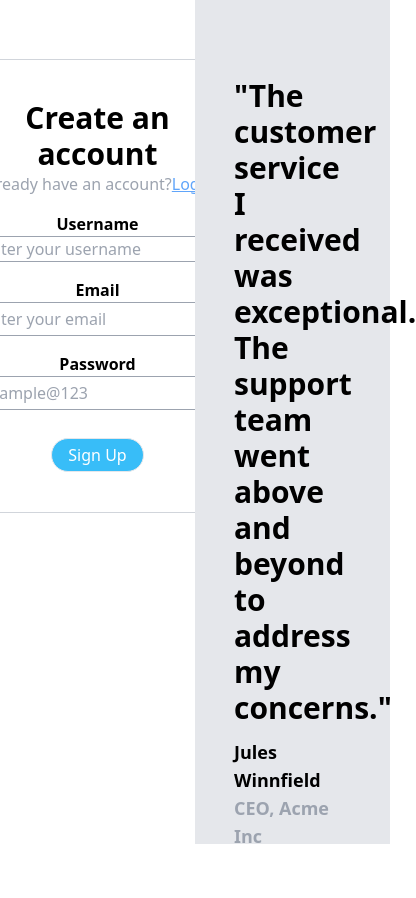
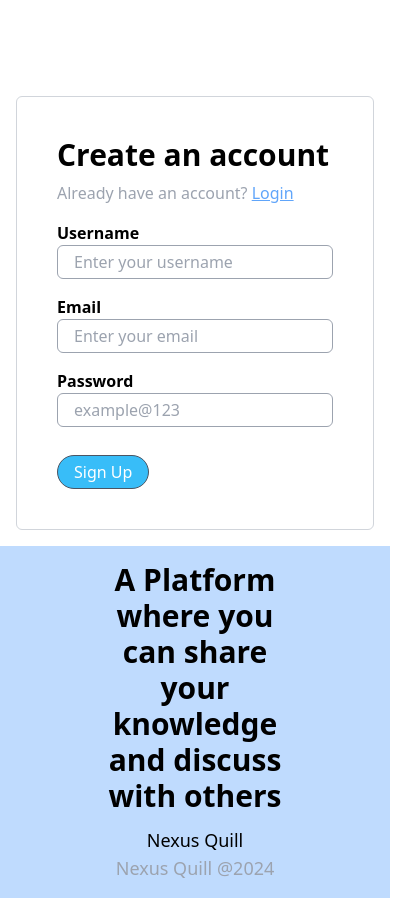
Before and after one commit to Ayushjodd/Nexus-Quill, a React (Vite) app in the folder frontend/: page /signup in a window 390 px wide. Shown: the whole page, 416 px wide, since content can reach past the window. Before the commit the page ends 850 px from the top, so only its background shows below. Built offline with nearby package versions, Linux system fonts and the light colour scheme.

Commit message:
Added responsiveness

```diff
--- a/frontend/src/Routes/Landing.tsx
+++ b/frontend/src/Routes/Landing.tsx
@@ -4,6 +4,9 @@ import data from "../data";
 import { FaGithub, FaTwitter, FaLinkedin } from "react-icons/fa";
 
 export default function Landing() {
+  const github1Handler = () => {
+    window.open("https://github.com/Rudra-Sankha-Sinhamahapatra/Nexus-Quill");
+  };
   const rudratwitterHandler = () => {
     window.open("https://twitter.com/RudraSankha");
   };
@@ -18,11 +21,8 @@ export default function Landing() {
   const ayushLinkedInHandler = () => {
     window.open("https://www.linkedin.com/in/ayush-jangra-9992a82a3/");
   };
-  const github1Handler = () => {
-    window.open("https://github.com/Rudra-Sankha-Sinhamahapatra/Nexus-Quill");
-  };
   const [selected, setSelected] = useState(null);
-  function handleSingleSelection(getCurrentId: any) {
+  function handleSingleSelection(getCurrentId:any) {
     setSelected(getCurrentId === selected ? null : getCurrentId);
   }
   const route = useNavigate();
@@ -31,17 +31,22 @@ export default function Landing() {
   };
   return (
     <>
-      <div className="absolute inset-0 -z-10 h-full w-full items-center px-5 py-24 [background:radial-gradient(125%_125%_at_50%_10%,#000_40%,#63e_100%)]"></div>
-      <div className="flex ml-[37%]">
-        <h1 className="select-none pt-3 text-4xl text-gray-200 hover:pt-1 transition-all text-center hover:text-[#402094]">
-          Discover and Share Your Stories
-        </h1>
-        <div className="flex">
+      <div className="fixed inset-0 -z-10 min-h-screen w-full bg-[radial-gradient(125%_125%_at_50%_10%,#000_40%,#63e_100%)]"></div>
+      <div className="flex flex-col lg:flex-row justify-center items-center text-center lg:text-left">
+        <div>
+          <h1 className="select-none pt-3 text-4xl text-gray-200 hover:pt-1 transition-all hover:text-[#402094]">
+            Discover and Share Your Stories
+          </h1>
+          <h3 className="text-gray-200 mt-3 text-lg">
+            Join a community of writers, readers, and thinkers
+          </h3>
+        </div>
+        <div className="flex mt-5 lg:mt-0 lg:ml-10">
           <button
             onClick={onClickHandler}
-            className="hover:bg-gray-200 transition-all hover:text-[#402094] text-white p-3 mt-3 bg-[#402094] ml-96 border border-gray-400 rounded-full"
+            className="hover:bg-gray-200 transition-all hover:text-[#402094] text-white p-3 mt-3 bg-[#402094] border border-gray-400 rounded-full"
           >
-            JOIN NOW !
+            JOIN NOW!
           </button>
           <span
             onClick={github1Handler}
@@ -51,19 +56,16 @@ export default function Landing() {
           </span>
         </div>
       </div>
-      <h3 className="text-gray-200 text-center mt-3 text-lg">
-        Join a community of writers, readers, and thinkers
-      </h3>
 
-      <div className="text-center text-green-500 text-xl pt-[6%]">
-        <div className="m-10 p-7 text-3xl text-pretty justify-items-center">
+      <div className="text-center text-green-500 text-xl pt-10 lg:pt-[6%]">
+        <div className="m-5 lg:m-10 p-7 text-3xl text-pretty justify-items-center">
           <div>
             {data && data.length > 0 ? (
               data.map((dataItem) => (
                 <div key={dataItem.id}>
                   <div
                     onClick={() => handleSingleSelection(dataItem.id)}
-                    className="title pt-5 pb-5"
+                    className="title pt-5 pb-5 cursor-pointer"
                   >
                     <h3>{dataItem.question}</h3>
                     <button className="bg-[#402094] text-white text-2xl rounded-full p-2 px-4 hover:bg-white hover:text-[#402094] transition-all">
@@ -81,7 +83,6 @@ export default function Landing() {
           </div>
         </div>
       </div>
-
       <div className="text-center mt-10 text-gray-200">
         <div>
           <div>
--- a/frontend/src/Routes/Signin.tsx
+++ b/frontend/src/Routes/Signin.tsx
@@ -1,3 +1,4 @@
+
 import { useNavigate } from "react-router-dom";
 
 function Signin() {
@@ -5,7 +6,6 @@ function Signin() {
   const handleSignupClick = () => {
     navigate("/signup");
   };
-
   return (
     <>
       <div className="h-screen flex flex-col md:flex-row">
@@ -21,7 +21,6 @@ function Signin() {
                 Sign up
               </span>
             </div>
-
             <div className="font-bold pt-5">Email</div>
             <input
               type="text"
@@ -44,8 +43,7 @@ function Signin() {
         <div className="flex justify-center items-center w-full md:w-1/2 bg-blue-200 p-4 md:p-0">
           <div className="text-center mx-[20%] md:mx-0 md:w-[80%] lg:w-[60%]">
             <div className="font-bold text-3xl">
-              A Platform where you can share your knowledge and discuss with
-              others
+              A Platform where you can share your knowledge and discuss with others
             </div>
             <div className="text-lg pt-3">Nexus Quill</div>
             <div className="text-gray-400 text-lg">Nexus Quill @2024</div>
--- a/frontend/src/Routes/Signup.tsx
+++ b/frontend/src/Routes/Signup.tsx
@@ -1,3 +1,4 @@
+
 import { useNavigate } from "react-router-dom";
 
 function Signup() {
@@ -5,15 +6,15 @@ function Signup() {
   const handleLoginClick = () => {
     navigate("/signin");
   };
+
   return (
     <>
-      <div className="h-screen flex">
-        <div className="w-1/2 justify-items-center text-center ">
-          <div className=" border-gray-300 mx-72 mt-[30%] rounded-md p-10 border-[0.1px]">
+      <div className="h-screen flex flex-col md:flex-row">
+        <div className="flex justify-center items-center w-full md:w-1/2 p-4">
+          <div className="border-gray-300 mt-20 md:mt-0 rounded-md p-10 border-[0.1px] w-full max-w-md">
             <div className="text-3xl font-bold">Create an account</div>
-
-            <div className="text-gray-400">
-              Already have an account?
+            <div className="text-gray-400 mt-2">
+              Already have an account?{' '}
               <span
                 onClick={handleLoginClick}
                 className="text-blue-400 underline hover:text-blue-500 cursor-pointer"
@@ -22,40 +23,37 @@ function Signup() {
               </span>
             </div>
             <div className="font-bold pt-4">Username</div>
-
             <input
               type="text"
-              placeholder="enter your username"
-              className="border border-gray-400 rounded-md p-1 px-4"
-            ></input>
+              placeholder="Enter your username"
+              className="border border-gray-400 rounded-md p-1 px-4 w-full"
+            />
             <div className="font-bold pt-4">Email</div>
-
             <input
               type="text"
-              placeholder="enter your email"
-              className="border border-gray-400 rounded-md p-1 px-4"
-            ></input>
+              placeholder="Enter your email"
+              className="border border-gray-400 rounded-md p-1 px-4 w-full"
+            />
             <div className="font-bold pt-4">Password</div>
-
             <input
+              type="password"
               placeholder="example@123"
-              className="border border-gray-400 p-1 rounded-md px-4"
-            ></input>
-
+              className="border border-gray-400 p-1 rounded-md px-4 w-full"
+            />
             <div className="pt-3">
-              <button className=" bg-sky-400 rounded-full px-4 py-1 mt-4 text-white hover:bg-sky-500 border-gray-600 border-[0.5px]">
+              <button className="bg-sky-400 rounded-full px-4 py-1 mt-4 text-white hover:bg-sky-500 border-gray-600 border-[0.5px]">
                 Sign Up
               </button>
             </div>
           </div>
         </div>
-
-        <div className="w-1/2 bg-gray-200 justify-center items-center">
-          <div className="font-bold text-3xl mx-[20%] mt-[40%]">
-            "The customer service I received was exceptional. The support team
-            went above and beyond to address my concerns."
-            <div className="text-lg pt-3">Jules Winnfield</div>
-            <div className="text-gray-400 text-lg">CEO, Acme Inc</div>
+        <div className="flex justify-center items-center w-full md:w-1/2 bg-blue-200 p-4 md:p-0">
+          <div className="text-center mx-[20%] md:mx-0 md:w-[80%] lg:w-[60%]">
+            <div className="font-bold text-3xl">
+              A Platform where you can share your knowledge and discuss with others
+            </div>
+            <div className="text-lg pt-3">Nexus Quill</div>
+            <div className="text-gray-400 text-lg">Nexus Quill @2024</div>
           </div>
         </div>
       </div>
```
